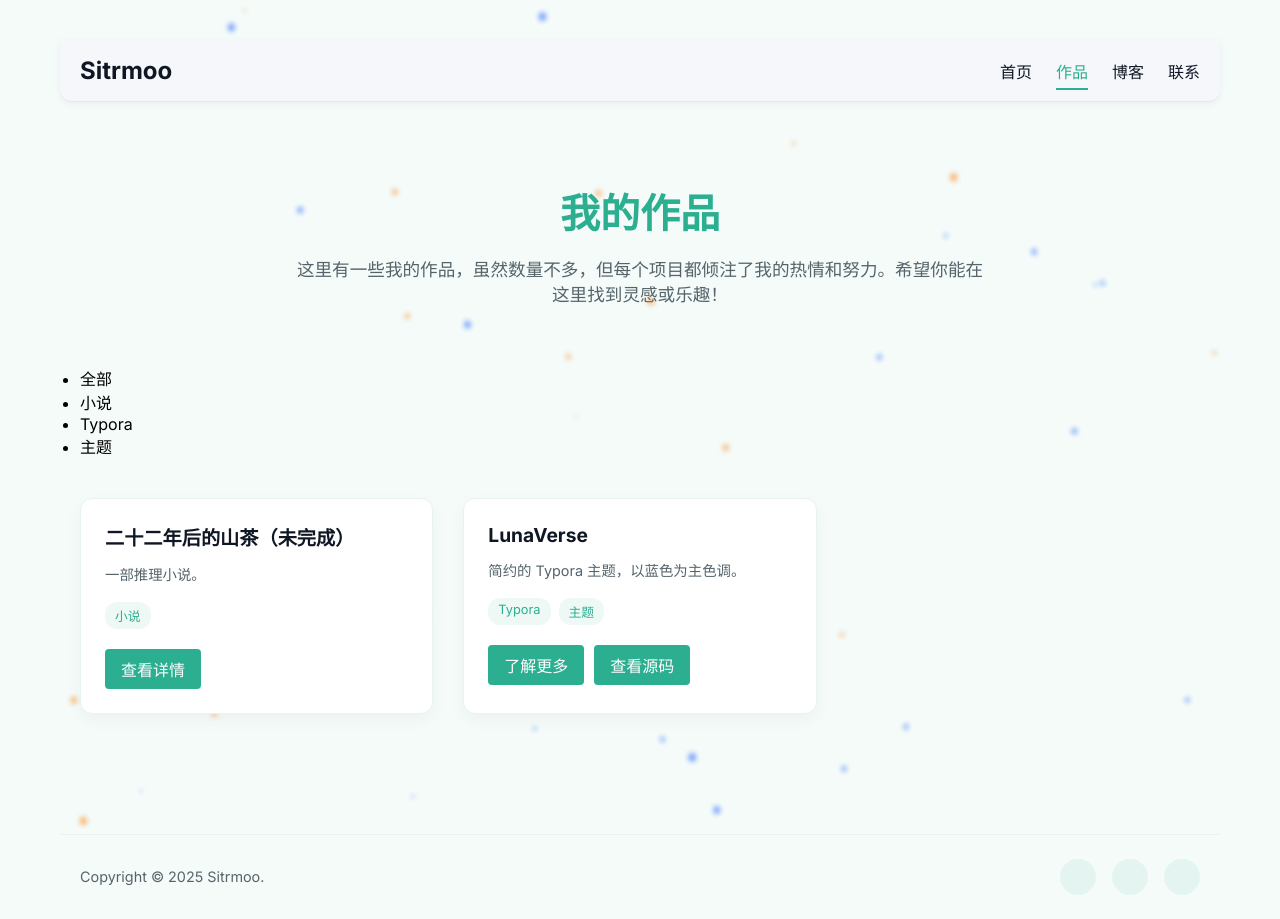
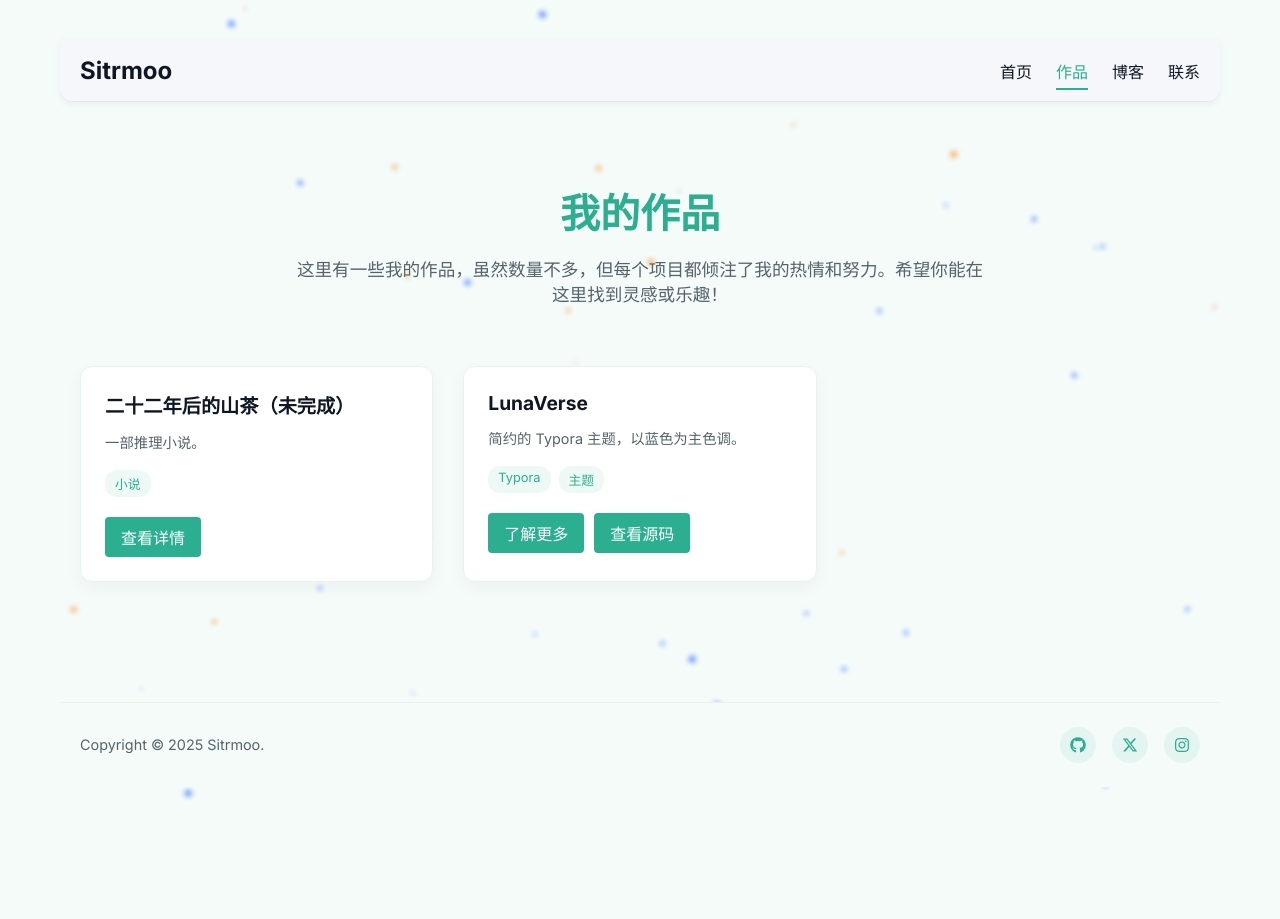
Before and after one commit to Sitrmoo/sitrmoo.com, a Next.js app: page /works in a window 1280 px wide. After the commit the page ends 800 px from the top, so only its background shows below. Built offline with nearby package versions, Linux system fonts and the light colour scheme.

Commit message:
常规优化

```diff
--- a/src/app/layout.js
+++ b/src/app/layout.js
@@ -4,6 +4,7 @@ import Navbar from '@/components/Navbar';
 import Footer from '@/components/Footer';
 import Particles from '@/components/Particles';
 import PageTransition from '@/components/PageTransition';
+import Script from 'next/script';
 
 const inter = Inter({ subsets: ['latin'] });
 
@@ -22,9 +23,10 @@ export default function RootLayout({ children }) {
   return (
     <html lang="zh-CN">
       <head>
-        <script
+        <Script
           src="https://kit.fontawesome.com/7bc800185a.js"
           crossOrigin="anonymous"
+          strategy="afterInteractive"
         />
         <noscript>
           <style>{`.page-transition-wrapper{opacity:1;transform:none !important;}`}</style>
--- a/src/components/WorksClient.jsx
+++ b/src/components/WorksClient.jsx
@@ -4,28 +4,11 @@ import { useEffect, useState } from 'react';
 
 export default function WorksClient({ initialWorks = [] }) {
   const [works, setWorks] = useState(initialWorks);
-  const [filteredWorks, setFilteredWorks] = useState(initialWorks);
-  const [categories, setCategories] = useState([]);
-  const [activeCategory, setActiveCategory] = useState('全部');
   const [isLoading, setIsLoading] = useState(false);
 
   useEffect(() => {
     setWorks(initialWorks);
-    setFilteredWorks(initialWorks);
-    const allTags = ['全部'];
-    initialWorks.forEach(work => {
-      (work.tags || []).forEach(tag => {
-        if (!allTags.includes(tag)) allTags.push(tag);
-      });
-    });
-    setCategories(allTags);
   }, [initialWorks]);
-
-  const handleCategoryChange = (category) => {
-    setActiveCategory(category);
-    if (category === '全部') setFilteredWorks(works);
-    else setFilteredWorks(works.filter(w => (w.tags || []).includes(category)));
-  };
 
   if (isLoading) {
     return (
@@ -37,23 +20,9 @@ export default function WorksClient({ initialWorks = [] }) {
 
   return (
     <>
-      <div className="categories-filter">
-        <ul>
-          {categories.map((category) => (
-            <li
-              key={category}
-              className={`category-item ${activeCategory === category ? 'active' : ''}`}
-              onClick={() => handleCategoryChange(category)}
-            >
-              {category}
-            </li>
-          ))}
-        </ul>
-      </div>
-
-      {filteredWorks.length > 0 ? (
+      {works.length > 0 ? (
         <div className="works-grid">
-          {filteredWorks.map((work, index) => (
+          {works.map((work, index) => (
             <div key={index} className="work-card">
               <div className="work-info">
                 <h3 className="work-title">{work.title}</h3>
@@ -83,7 +52,7 @@ export default function WorksClient({ initialWorks = [] }) {
           ))}
         </div>
       ) : (
-        <div className="no-works"><p>暂无该分类的作品数据</p></div>
+        <div className="no-works"><p>暂无作品数据</p></div>
       )}
     </>
   );
```
